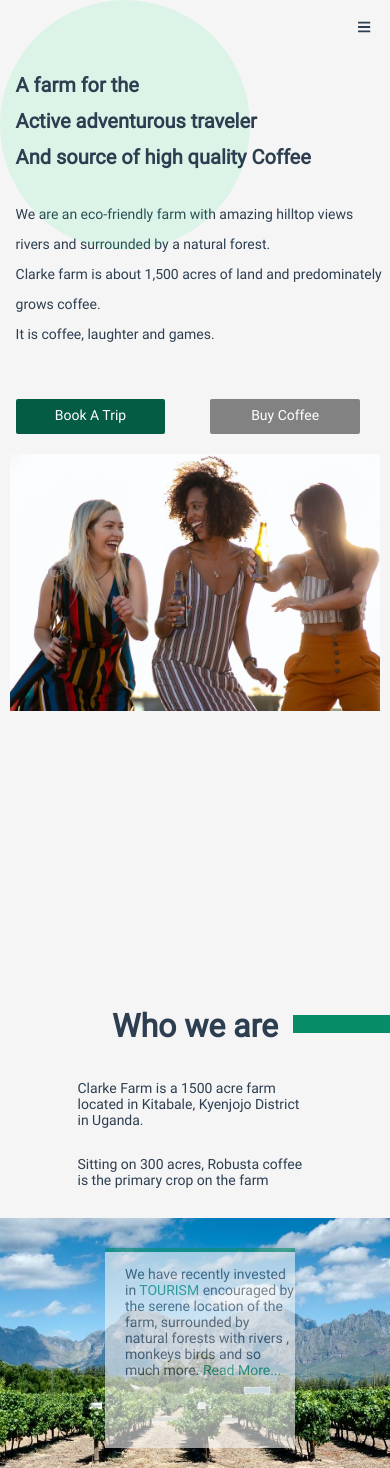
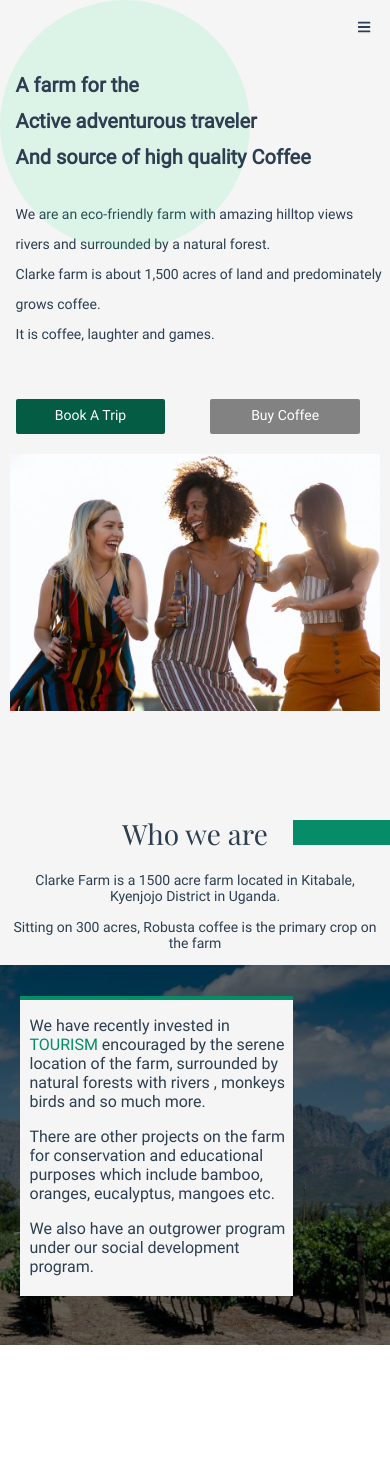
Before and after one commit to Jacob-Nuwamanya77/clarke-farm, a Vue app: page / in a window 390 px wide. After the commit the page ends 1345 px from the top, so only its background shows below. Built offline with nearby package versions, Linux system fonts and the light colour scheme.

Commit message:
change styles on about section.

```diff
--- a/src/components/AboutSection.vue
+++ b/src/components/AboutSection.vue
@@ -5,7 +5,7 @@
     <div class="about">
       <div class="about-description">
         <h1>Who we are</h1>
-        <p class="desctext">
+        <p>
           Clarke Farm is a 1500 acre farm located in Kitabale, Kyenjojo District
           in Uganda.
           </p>
@@ -21,7 +21,6 @@
           We have recently invested in <span class="about-span">TOURISM </span>
           encouraged by the serene location of the farm, surrounded by natural
           forests with rivers , monkeys birds and so much more.
-          <span id="readmore">Read More...</span>
         </p>
         <p class="extradesc">
           There are other projects on the farm for conservation and educational
@@ -48,114 +47,89 @@ export default {
 <!-- Add "scoped" attribute to limit CSS to this component only -->
 <style scoped>
 .about {
-  display: flex;
-  justify-content: center;
   width: 100%;
   position: relative;
-  margin-top: 0px;
-  font-family: -apple-system, BlinkMacSystemFont, "Segoe UI", Roboto, Oxygen,
-    Ubuntu, Cantarell, "Open Sans", "Helvetica Neue", sans-serif;
+  margin-top: 20px;
 }
-
-.about-description {
-  width: 560px;
-  height: 123px;
-  display: flex;
-  flex-direction: column;
-  align-items: center;
+@media screen and (max-width:768px){
+  .about{
+    font-size:14px;
+  }
+}
+.about-description h1{
+  text-align: center;
+  margin-top: 0;
+  margin-bottom: 20px;
+  font-family: Playfair;
+  font-weight: lighter;
+}
+.about-description p{
+  text-align: center;
+  margin-top:15px;
+}
+@media screen and (max-width:768px){
+  .about-description p{
+    width:95%;
+    margin-left: auto;
+    margin-right: auto;
+  }
 }
 .linedesign {
   position: absolute;
   width: 25%;
-  height: 27px;
-  margin-top: 20px;
+  height: 25px;
+  top:5px;
   right: 0;
   background-color: #068d68;
 }
-.about-image {
-  height: 450px;
-  width: 100%;
+.div-with-bg-image{
+  position: relative;
+  height:440px;
+  background-image: url('../assets/home-images/farm.jpg');
+  background-repeat: no-repeat;
+  background-position: 100% 100%;
+  background-size: cover;
 }
-.div-with-bg-image{
-   position: relative;
-   background-image: url('../assets/home-images/farm.jpg');
-  background-repeat: no-repeat;
-   background-position: center center;
-   background-size: cover;
-   padding-top: 20px;
-   margin-top: 60px;
-}
-/* .image-container{
-  height: 430px;
-  width: 100%;
-  margin-top: 40px;
-}
-.image-container img {
+.div-with-bg-image:before{
+  content:"";
+  background-color:rgba(0,0,0,0.6);
   width:100%;
   height:100%;
-  object-fit:cover;
-} */
+  position:absolute;
+  top:0;
+  left:0;
+}
+@media screen and (max-width:560px){
+  .div-with-bg-image{
+    height:380px;
+  }
+}
 .image-overlay {
-  width: 25%;
+  width:35%;
   height: 300px;
-  margin-top: 60px;
-  margin-left: 60px;
-  padding-left: 20px;
-  background-color: whitesmoke;
-  opacity: 0.6;
+  background-color:whitesmoke;
   border-top: 4px solid #068d68;
+  position:absolute;
+  left:5%;
+  top:15%;
+  padding-left:18px;
 }
-p {
-  font-size: 14px;
+
+@media screen and (max-width: 992px) {
+  .image-overlay{
+    width:50%;
+    padding-left:10px;
+    top:5%;
+  }
+}
+@media screen and (max-width:560px){
+  .image-overlay{
+    width:70%;
+    top:8%;
+  }
 }
 .about-span {
   color: #068d68;
 }
-#readmore {
-  color: #068d68;
-  display: none;
-}
 
-@media screen and (max-width: 768px) {
- #readmore{
-  display: inline;
-  color:#068d68;}
-  .extradesc{
-    display:none;
-  }
-  .image-overlay {
-  width: 190px;
-  height: 200px;
-  margin-top: 10px;
-  margin-left: 10px;
-  background-color: whitesmoke;
-  opacity: 0.6;
-  border-top: 4px solid #068d68;
-}
-.linedesign {
-  position: absolute;
-  width: 25%;
-  height: 18px;
-  margin-top: 220px;
-  right: 0;
-  background-color: #068d68;
-}
-.about-description {
-  width: 235px;
-  height: 153px;
-  margin-top: 190px;
-}
-.div-with-bg-image{
-   position: relative;
-   background-image: url('../assets/home-images/farm.jpg');
-  background-repeat: no-repeat;
-   background-position: center center;
-   background-size: cover;
-   height: 250px;
-   padding-top: 20px;
-   margin-top: 80px;
-   display: flex;
-   justify-content: center;
-}
-  }
 </style>
```
